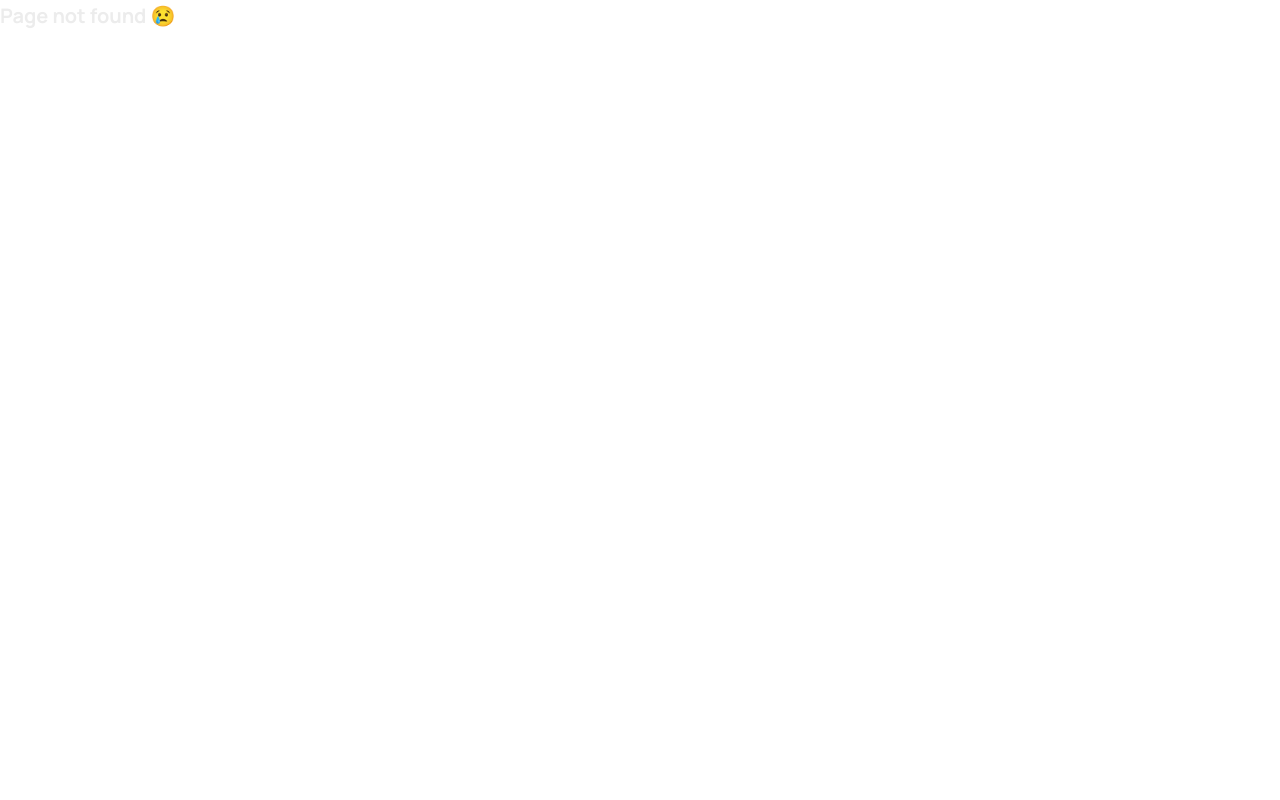
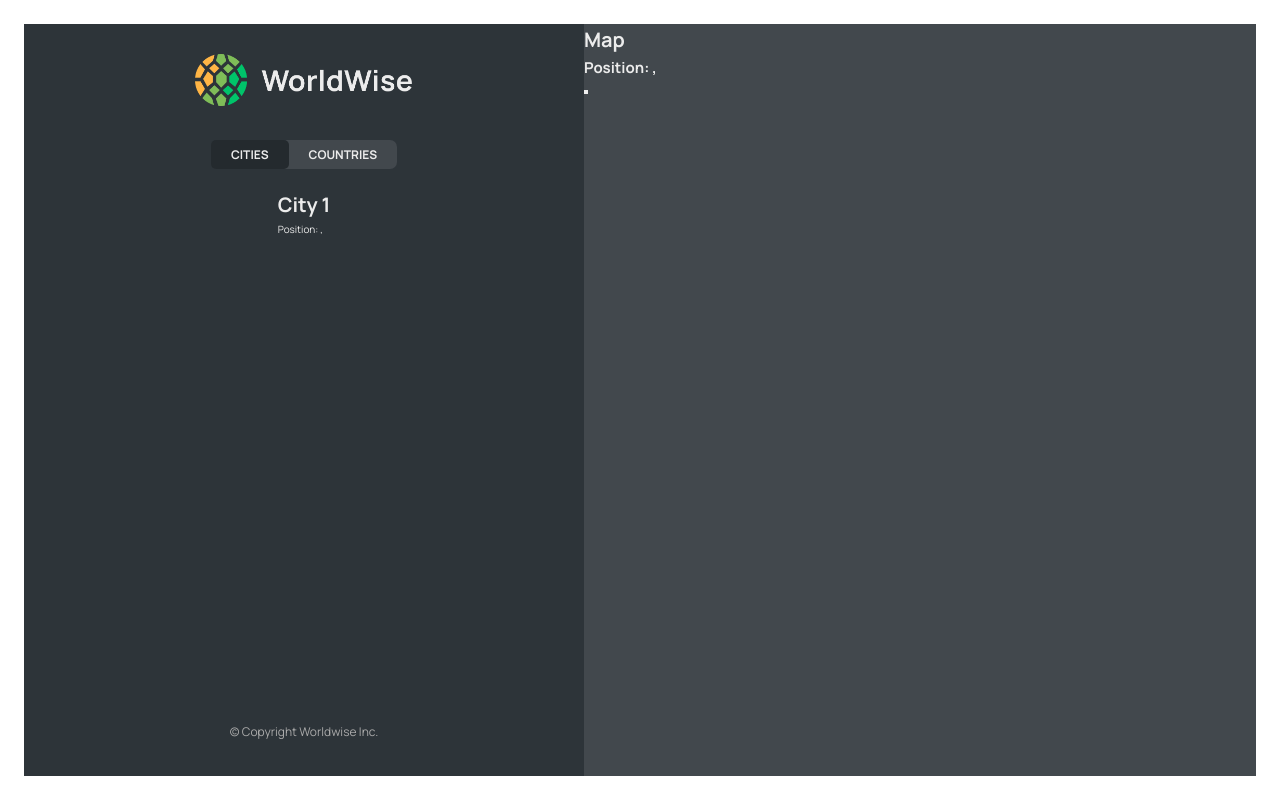
Before and after one commit to WilliamsAdu-Gyamfi/worldWise-app, a React (Vite) app: page /app/cities/1 in a window 1280 px wide. Before the commit this address had no page. Built offline with nearby package versions, Linux system fonts and the light colour scheme; data requests are answered from the project's data file.

Commit message:
cotext api

```diff
--- a/src/App.jsx
+++ b/src/App.jsx
@@ -1,4 +1,6 @@
-import { BrowserRouter, Routes, Route } from "react-router-dom";
+import { BrowserRouter, Routes, Route, Navigate } from "react-router-dom";
+//import { useEffect, useState } from "react";
+
 import Homepage from "./pages/Homepage";
 import Product from "./pages/Product";
 import PageNotFound from "./pages/PageNotFound";
@@ -7,55 +9,35 @@ import AppLayout from "./pages/AppLayout";
 import Login from "./pages/Login";
 import CityList from "./components/CityList";
 import CountryList from "./components/CountryList";
-import { useEffect, useState } from "react";
+import City from "./components/City";
+import Form from "./components/Form";
+import { CitiesProvider } from "./contexts/CitiesContext";
 
-const BASE_URL = "http://localhost:8000";
+//const BASE_URL = "http://localhost:8000";
 
 function App() {
-  const [cities, setCities] = useState([]);
-  const [isLoading, setIsLoading] = useState(false);
-
-  useEffect(() => {
-    async function fetchCities() {
-      try {
-        setIsLoading(true);
-        const res = await fetch(`${BASE_URL}/cities`);
-        const data = await res.json();
-        setCities(data);
-      } catch {
-        alert("There was an error Loading data");
-      } finally {
-        setIsLoading(false);
-      }
-    }
-    fetchCities();
-  }, []);
   return (
+    <CitiesProvider>
       <BrowserRouter>
         <Routes>
           <Route>
             <Route path="/" element={<Homepage />} />
             <Route path="app" element={<AppLayout />}>
-            <Route
-              index
-              element={<CityList cities={cities} isLoading={isLoading} />}
-            />
-            <Route
-              path="cities"
-              element={<CityList cities={cities} isLoading={isLoading} />}
-            />
-            <Route
-              path="countries"
-              element={<CountryList cities={cities} isLoading={isLoading} />}
-            />
+              <Route path="form" element={<Form />} />
+              <Route index element={<Navigate replace to="cities" />} />
+              <Route path="cities" element={<CityList />} />
+              <Route path="countries" element={<CountryList />} />
+              <Route path="cities/:id" element={<City />}></Route>
             </Route>
             <Route path="product" element={<Product />} />
             <Route path="pricing" element={<Pricing />} />
             <Route path="login" element={<Login />} />
+
             <Route path="*" element={<PageNotFound />} />
           </Route>
         </Routes>
       </BrowserRouter>
+    </CitiesProvider>
   );
 }
 
--- /dev/null
+++ b/src/components/Button.jsx
@@ -0,0 +1,11 @@
+import styles from "./Button.module.css";
+
+function Button({ children, onClick, type }) {
+  return (
+    <button className={`${styles.btn} ${styles[type]}`} onClick={onClick}>
+      {children}
+    </button>
+  );
+}
+
+export default Button;
--- a/src/components/City.jsx
+++ b/src/components/City.jsx
@@ -1,3 +1,4 @@
+import { useParams, useSearchParams } from "react-router-dom";
 import styles from "./City.module.css";
 
 const formatDate = (date) =>
@@ -9,6 +10,12 @@ const formatDate = (date) =>
   }).format(new Date(date));
 
 function City() {
+  const { id } = useParams();
+
+  const [searchParams, setSearchParams] = useSearchParams();
+  const lat = searchParams.get("lat");
+  const lng = searchParams.get("lng");
+
   // TEMP DATA
   const currentCity = {
     cityName: "Lisbon",
@@ -20,41 +27,48 @@ function City() {
   const { cityName, emoji, date, notes } = currentCity;
 
   return (
-    <div className={styles.city}>
-      <div className={styles.row}>
-        <h6>City name</h6>
-        <h3>
-          <span>{emoji}</span> {cityName}
-        </h3>
-      </div>
+    <div>
+      <h1>City {id}</h1>{" "}
+      <p>
+        Position: {lat}, {lng}
+      </p>
+    </div>
 
-      <div className={styles.row}>
-        <h6>You went to {cityName} on</h6>
-        <p>{formatDate(date || null)}</p>
-      </div>
+    // <div className={styles.city}>
+    //   <div className={styles.row}>
+    //     <h6>City name</h6>
+    //     <h3>
+    //       <span>{emoji}</span> {cityName}
+    //     </h3>
+    //   </div>
 
-      {notes && (
-        <div className={styles.row}>
-          <h6>Your notes</h6>
-          <p>{notes}</p>
-        </div>
-      )}
+    //   <div className={styles.row}>
+    //     <h6>You went to {cityName} on</h6>
+    //     <p>{formatDate(date || null)}</p>
+    //   </div>
 
-      <div className={styles.row}>
-        <h6>Learn more</h6>
-        <a
-          href={`https://en.wikipedia.org/wiki/${cityName}`}
-          target="_blank"
-          rel="noreferrer"
-        >
-          Check out {cityName} on Wikipedia &rarr;
-        </a>
-      </div>
+    //   {notes && (
+    //     <div className={styles.row}>
+    //       <h6>Your notes</h6>
+    //       <p>{notes}</p>
+    //     </div>
+    //   )}
 
-      <div>
-        <ButtonBack />
-      </div>
-    </div>
+    //   <div className={styles.row}>
+    //     <h6>Learn more</h6>
+    //     <a
+    //       href={`https://en.wikipedia.org/wiki/${cityName}`}
+    //       target="_blank"
+    //       rel="noreferrer"
+    //     >
+    //       Check out {cityName} on Wikipedia &rarr;
+    //     </a>
+    //   </div>
+
+    //   <div>
+    //     {/* <ButtonBack /> */}
+    //   </div>
+    // </div>
   );
 }
 
--- a/src/components/CityItem.jsx
+++ b/src/components/CityItem.jsx
@@ -1,3 +1,4 @@
+import { Link } from "react-router-dom";
 import styles from "./CityItem.module.css";
 
 const formatDate = (date) =>
@@ -10,14 +11,19 @@ const formatDate = (date) =>
 
 function CityItem({ city }) {
   console.log(city);
-  const { cityName, emoji, date } = city;
+  const { cityName, emoji, date, id, position } = city;
   return (
     <div>
-      <li className={styles.cityItem}>
-        <span className={styles.emoji}>{emoji}</span>
-        <h3 className={styles.name}>{cityName}</h3>
-        <time className={styles.date}>{formatDate(date)}</time>
-        <button className={styles.deleteBtn}>&times;</button>
+      <li>
+        <Link
+          className={styles.cityItem}
+          to={`${id}?lat=${position.lat} &lng=${position.lng}`}
+        >
+          <span className={styles.emoji}>{emoji}</span>
+          <h3 className={styles.name}>{cityName}</h3>
+          <time className={styles.date}>{formatDate(date)}</time>
+          <button className={styles.deleteBtn}>&times;</button>
+        </Link>
       </li>
     </div>
   );
--- a/src/components/CityList.jsx
+++ b/src/components/CityList.jsx
@@ -3,8 +3,10 @@ import CityItem from "./CityItem";
 import styles from "./CityList.module.css";
 import Spinner from "./Spinner";
 import Message from "./Message";
+import { useCities } from "../contexts/CitiesContext";
 
-function CityList({ cities, isLoading }) {
+function CityList() {
+  const { cities, isLoading } = useCities();
   if (isLoading) return <Spinner />;
 
   if (!cities.length)
--- a/src/components/CountryList.jsx
+++ b/src/components/CountryList.jsx
@@ -3,8 +3,11 @@ import CountryItem from "./CountryItem";
 import styles from "./CountryList.module.css";
 import Spinner from "./Spinner";
 import Message from "./Message";
+import { useCities } from "../contexts/CitiesContext";
 
-function CountryList({ cities, isLoading }) {
+function CountryList() {
+  const { cities, isLoading } = useCities();
+
   if (isLoading) return <Spinner />;
 
   if (!cities.length)
@@ -21,7 +24,7 @@ function CountryList({ cities, isLoading }) {
   return (
     <ul className={styles.Countrylist}>
       {countries.map((country) => (
-        <CountryItem country={country} />
+        <CountryItem country={country} key={country.country} />
       ))}
     </ul>
   );
--- a/src/components/Form.jsx
+++ b/src/components/Form.jsx
@@ -3,6 +3,8 @@
 import { useState } from "react";
 
 import styles from "./Form.module.css";
+import Button from "./Button";
+import { useNavigate } from "react-router-dom";
 
 export function convertToEmoji(countryCode) {
   const codePoints = countryCode
@@ -13,6 +15,7 @@ export function convertToEmoji(countryCode) {
 }
 
 function Form() {
+  const navigate = useNavigate();
   const [cityName, setCityName] = useState("");
   const [country, setCountry] = useState("");
   const [date, setDate] = useState(new Date());
@@ -49,8 +52,19 @@ function Form() {
       </div>
 
       <div className={styles.buttons}>
-        <button>Add</button>
-        <button>&larr; Back</button>
+        {/* <button>Add</button> */}
+        <Button type="primary">Add</Button>
+        {/* <button>&larr; Back</button> */}
+
+        <Button
+          type="back"
+          onClick={(e) => {
+            e.preventDefault();
+            navigate(-1);
+          }}
+        >
+          &larr; Back
+        </Button>
       </div>
     </form>
   );
--- a/src/components/Map.jsx
+++ b/src/components/Map.jsx
@@ -1,7 +1,21 @@
+import { useNavigate, useSearchParams } from "react-router-dom";
 import styles from "./Map.module.css";
 
 function Map() {
-  return <div className={styles.mapContainer}>Map</div>;
+  const navigate = useNavigate();
+  const [searchParams, setSearchParams] = useSearchParams();
+  const lat = searchParams.get("lat");
+  const lng = searchParams.get("lng");
+
+  return (
+    <div className={styles.mapContainer} onClick={() => navigate("form")}>
+      <h1>Map</h1>
+      <h2>
+        Position: {lat}, {lng}
+      </h2>
+      <button></button>
+    </div>
+  );
 }
 
 export default Map;
--- /dev/null
+++ b/src/contexts/CitiesContext.jsx
@@ -0,0 +1,46 @@
+import { createContext, useContext, useEffect, useState } from "react";
+
+const BASE_URL = "http://localhost:8000";
+
+const CitiesContext = createContext();
+
+const CitiesProvider = function ({ children }) {
+  const [cities, setCities] = useState([]);
+  const [isLoading, setIsLoading] = useState(false);
+
+  useEffect(() => {
+    async function fetchCities() {
+      try {
+        setIsLoading(true);
+        const res = await fetch(`${BASE_URL}/cities`);
+        const data = await res.json();
+        setCities(data);
+      } catch {
+        alert("There was an error Loading data");
+      } finally {
+        setIsLoading(false);
+      }
+    }
+    fetchCities();
+  }, []);
+
+  return (
+    <CitiesContext.Provider
+      value={{
+        cities,
+        isLoading,
+      }}
+    >
+      {children}
+    </CitiesContext.Provider>
+  );
+};
+
+const useCities = function () {
+  const context = useContext(CitiesContext);
+  if (context === undefined)
+    throw new Error("Cities context was used outside the cites provider");
+  return context;
+};
+
+export { CitiesProvider, useCities };
```
Also changed, not shown: src/App copy.jsx (added, +65 -0 lines). Lines whose indentation alone changed are shown as unchanged.
